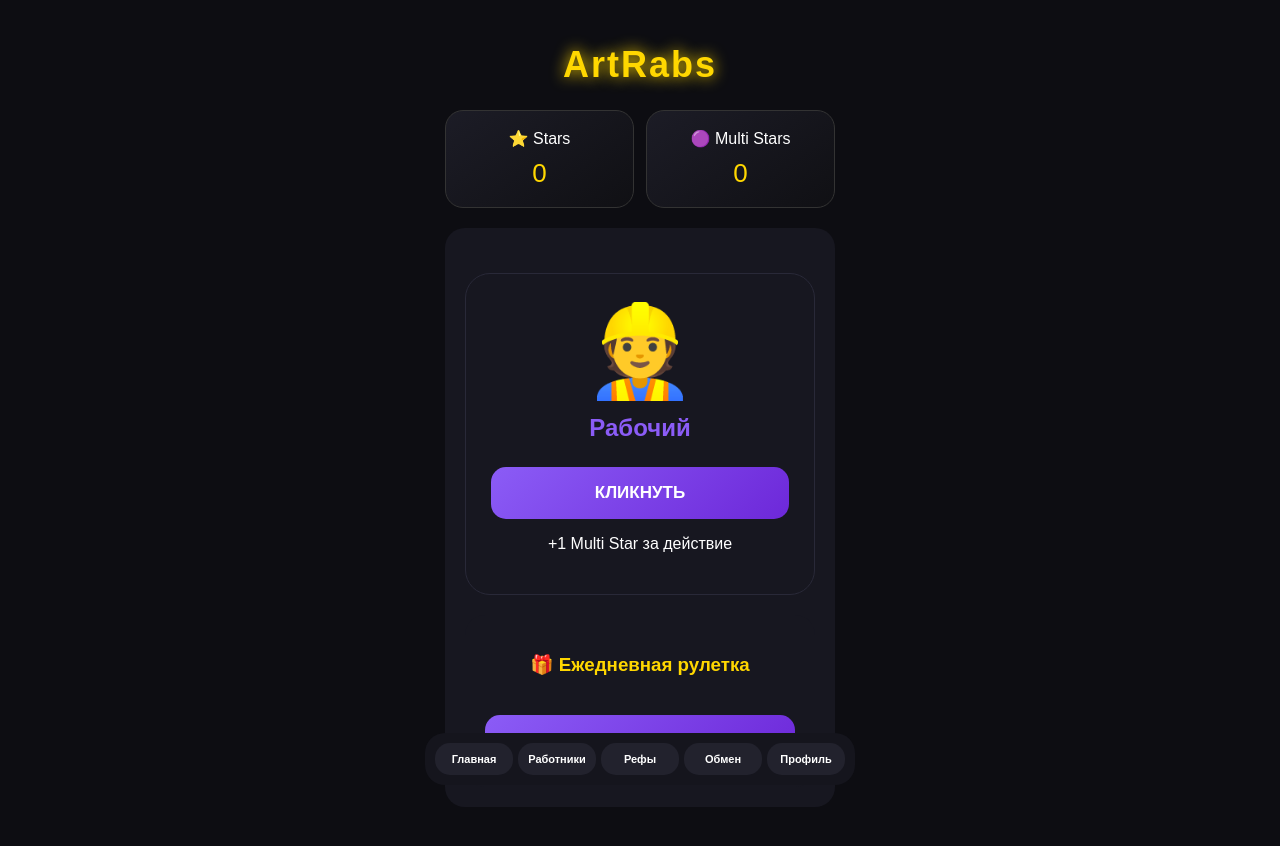
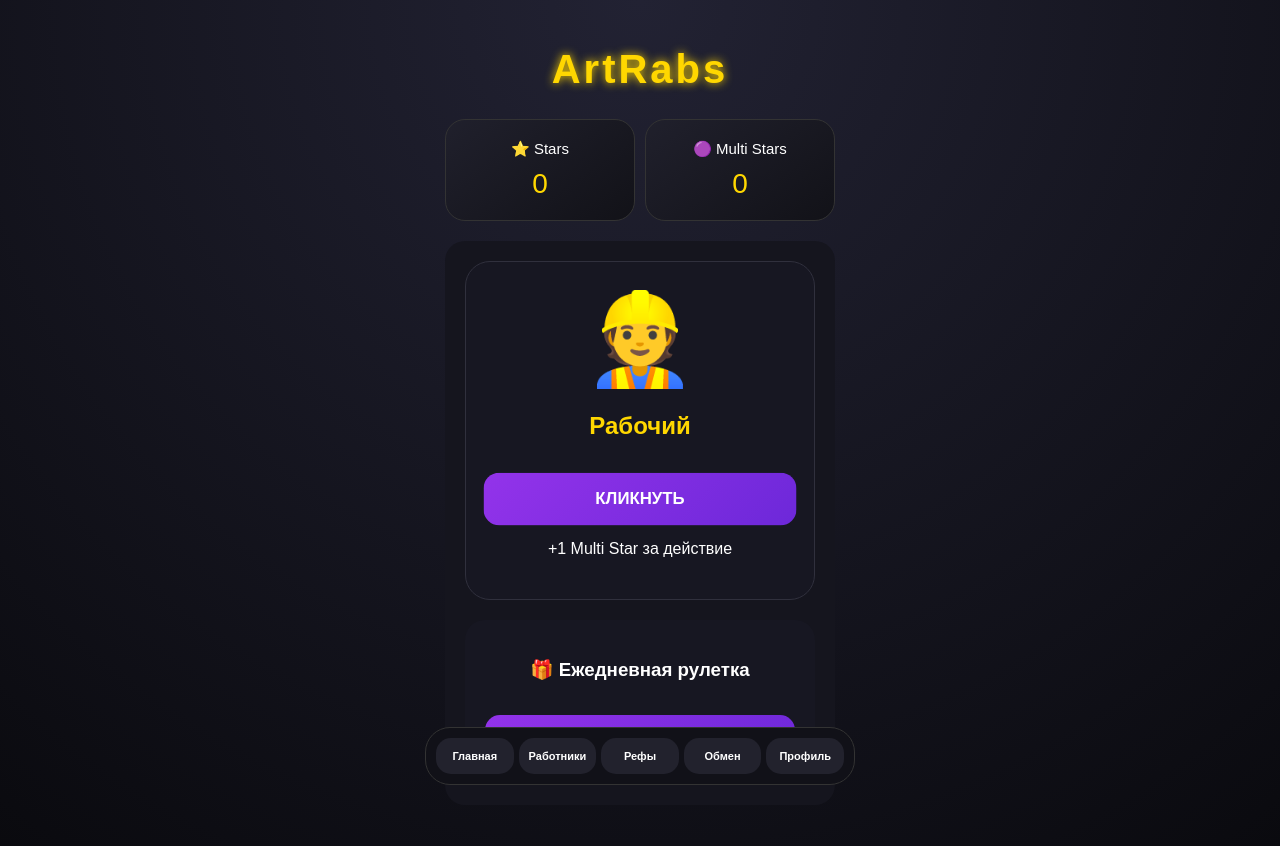
Before and after one commit to a34147488-ux/ArtRabs, a plain HTML site: page index.html in a window 1280 px wide. Drawn offline with Linux system fonts and the light colour scheme.

Commit message:
Update style.css

```diff
--- a/style.css
+++ b/style.css
@@ -1,110 +1,51 @@
-/* ArtRabs Design */
+/* ArtRabs Design/* ======================
+      ArtRabs Design
+====================== */
+
 
 * {
+
     box-sizing: border-box;
+
 }
 
 
 body {
 
-    margin: 0;
-    padding: 0;
+    margin:0;
 
-    background: #0d0d12;
+    padding:0;
 
-    color: white;
+    background:
+    radial-gradient(
+        circle at top,
+        #222233,
+        #09090d
+    );
 
-    font-family: Arial, sans-serif;
+    color:white;
 
-}
-
-
-
-.app {
-
-    width: 100%;
-
-    max-width: 430px;
-
-    margin: auto;
-
-    padding: 20px;
-
-}
-
-
-
-header {
-
-    text-align: center;
-
-    margin-bottom: 20px;
-
-}
-
-
-
-header h1 {
-
-    color: #FFD700;
-
-    font-size: 36px;
-
-    letter-spacing: 2px;
-
-    text-shadow: 0 0 15px #FFD700;
+    font-family:
+    Arial,
+    sans-serif;
 
 }
 
 
 
 
-.balance {
 
-    display: flex;
+.app {
 
-    gap: 12px;
+    max-width:430px;
 
-    justify-content: center;
+    min-height:100vh;
 
-}
+    margin:auto;
 
+    padding:20px;
 
-
-.card {
-
-    width: 50%;
-
-    background: linear-gradient(
-        145deg,
-        #1c1c26,
-        #101014
-    );
-
-
-    border: 1px solid #333;
-
-    border-radius: 18px;
-
-    padding: 18px 10px;
-
-    text-align: center;
-
-    font-size: 16px;
-
-}
-
-
-
-.card span {
-
-    display: block;
-
-    margin-top: 10px;
-
-    font-size: 26px;
-
-    color: #FFD700;
+    padding-bottom:100px;
 
 }
 
@@ -113,94 +54,26 @@
 
 
 
-.clicker {
 
+header {
 
-    margin-top: 25px;
-
-    background: #171720;
-
-    border-radius: 25px;
-
-    padding: 25px;
-
-    text-align: center;
-
-    border: 1px solid #292938;
+    text-align:center;
 
 }
 
 
 
-
-.worker-image {
+header h1 {
 
 
-    font-size: 90px;
+    color:#FFD700;
 
-    margin-bottom: 10px;
+    font-size:40px;
 
-}
+    letter-spacing:3px;
 
-
-
-
-.clicker h2 {
-
-    margin: 5px;
-
-    color: #8B5CF6;
-
-}
-
-
-
-
-button {
-
-
-    width: 100%;
-
-
-    border: none;
-
-
-    border-radius: 15px;
-
-
-    padding: 16px;
-
-
-    margin-top: 15px;
-
-
-    background: linear-gradient(
-        135deg,
-        #8B5CF6,
-        #6d28d9
-    );
-
-
-    color: white;
-
-
-    font-size: 17px;
-
-
-    font-weight: bold;
-
-
-    cursor: pointer;
-
-
-}
-
-
-
-button:active {
-
-
-    transform: scale(0.97);
+    text-shadow:
+    0 0 10px #FFD700;
 
 
 }
@@ -211,22 +84,53 @@
 
 
 
-.bonus {
+
+/* БАЛАНС */
 
 
-    margin-top: 20px;
+.balance {
 
 
-    background: #171720;
+    display:flex;
+
+    gap:10px;
+
+    margin-top:20px;
 
 
-    border-radius: 20px;
+}
 
 
-    padding: 20px;
+
+.card {
 
 
-    text-align: center;
+    flex:1;
+
+
+    background:
+    linear-gradient(
+        145deg,
+        #20202c,
+        #121218
+    );
+
+
+    border-radius:20px;
+
+
+    padding:20px 10px;
+
+
+    text-align:center;
+
+
+    border:
+
+    1px solid #333;
+
+
+    font-size:15px;
 
 
 }
@@ -234,10 +138,19 @@
 
 
 
-.bonus h3 {
+.card span {
 
 
-    color: #FFD700;
+    display:block;
+
+
+    margin-top:10px;
+
+
+    font-size:28px;
+
+
+    color:#FFD700;
 
 
 }
@@ -246,43 +159,294 @@
 
 
 
+
+
+
+
+
+/* СТРАНИЦЫ */
+
+
+.page {
+
+
+    display:none;
+
+
+    margin-top:20px;
+
+
+}
+
+
+
+
+
+
+
+
+/* КЛИКЕР */
+
+
+.clicker {
+
+
+    background:#171722;
+
+
+    border-radius:25px;
+
+
+    padding:25px;
+
+
+    text-align:center;
+
+
+    border:
+
+    1px solid #30303d;
+
+
+}
+
+
+
+.worker-image {
+
+
+    font-size:90px;
+
+
+}
+
+
+
+
+
+.clicker h2 {
+
+
+    color:#a855f7;
+
+
+}
+
+
+
+
+
+button {
+
+
+    width:100%;
+
+
+    padding:16px;
+
+
+    margin-top:15px;
+
+
+    border:none;
+
+
+    border-radius:15px;
+
+
+    background:
+
+    linear-gradient(
+        135deg,
+        #9333ea,
+        #6d28d9
+    );
+
+
+    color:white;
+
+
+    font-size:16px;
+
+
+    font-weight:bold;
+
+
+}
+
+
+
+
+button:active {
+
+
+    transform:scale(.96);
+
+
+}
+
+
+
+
+
+
+
+
+
+
+/* БОНУС */
+
+
+.bonus {
+
+
+    background:#171722;
+
+
+    margin-top:20px;
+
+
+    padding:20px;
+
+
+    border-radius:20px;
+
+
+    text-align:center;
+
+
+}
+
+
+
+
+
+
+/* РАБОТНИКИ */
+
+
+.worker-card {
+
+
+    background:
+
+    linear-gradient(
+        145deg,
+        #1e1e2a,
+        #111118
+    );
+
+
+    border-radius:20px;
+
+
+    padding:20px;
+
+
+    border:
+
+    1px solid #333;
+
+
+}
+
+
+
+.worker-card h3 {
+
+
+    color:#FFD700;
+
+
+}
+
+
+
+
+
+
+
+
+/* КАРТОЧКИ РАЗДЕЛОВ */
+
+
+.page {
+
+
+    background:#15151e;
+
+
+    padding:20px;
+
+
+    border-radius:20px;
+
+
+}
+
+
+
+
+.page h2 {
+
+
+    color:#FFD700;
+
+
+}
+
+
+
+
+
+
+
+/* НИЖНЕЕ МЕНЮ */
+
+
 .menu {
 
 
-    position: fixed;
+    position:fixed;
 
 
-    bottom: 15px;
+    bottom:15px;
 
 
-    left: 50%;
+    left:50%;
 
 
-    transform: translateX(-50%);
+    transform:translateX(-50%);
 
 
-    width: 95%;
+    width:95%;
 
 
-    max-width: 430px;
+    max-width:430px;
 
 
-    display: grid;
+    display:grid;
 
 
-    grid-template-columns: repeat(5,1fr);
+    grid-template-columns:
+    repeat(5,1fr);
 
 
-    gap: 5px;
+    gap:5px;
 
 
-    background: #15151d;
+    background:#111118;
 
 
-    padding: 10px;
+    padding:10px;
 
 
-    border-radius: 20px;
+    border-radius:25px;
+
+
+    border:
+
+    1px solid #333;
 
 
 }
@@ -294,16 +458,16 @@
 .menu button {
 
 
-    margin: 0;
+    background:#22222d;
 
 
-    padding: 10px 5px;
+    padding:12px 5px;
 
 
-    font-size: 11px;
+    font-size:11px;
 
 
-    background: #22222d;
+    margin:0;
 
 
 }
@@ -315,38 +479,52 @@
 .menu button:hover {
 
 
-    background: #8B5CF6;
+    background:#9333ea;
 
-
-}
-.page{
-
-display:none;
-
-background:#171720;
-
-border-radius:20px;
-
-padding:20px;
-
-margin-top:20px;
 
 }
 
 
-.worker-card{
 
-background:#22222d;
 
-padding:20px;
 
-border-radius:15px;
+
+
+/* АНИМАЦИИ */
+
+
+@keyframes pulse {
+
+
+0%{
+
+transform:scale(1);
 
 }
 
 
-.page button{
+50%{
 
-margin-top:20px;
+transform:scale(1.05);
 
 }
+
+
+100%{
+
+transform:scale(1);
+
+}
+
+
+}
+
+
+
+.clicker button {
+
+
+    animation:pulse 2s infinite;
+
+
+} */
```
